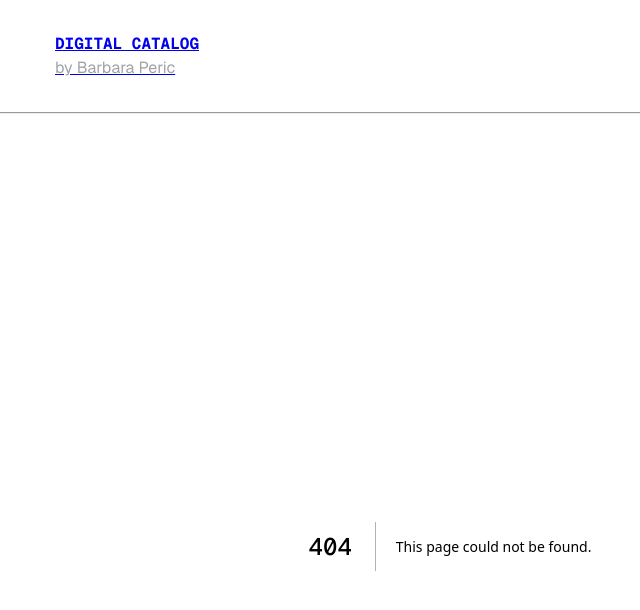
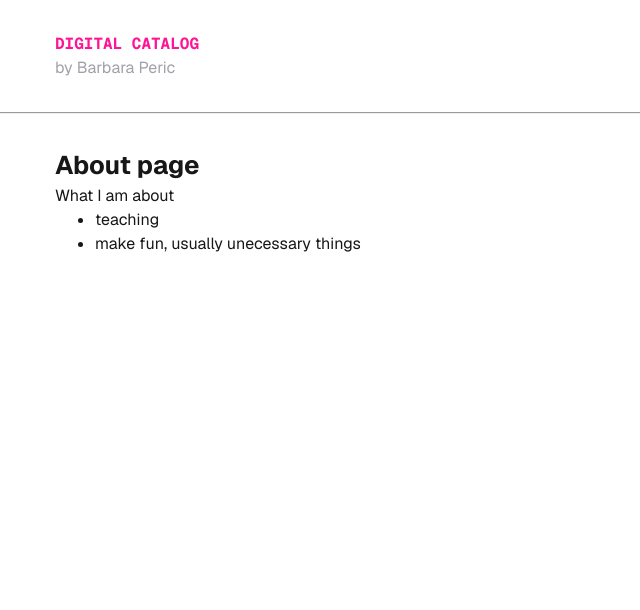
Before and after one commit to barbaraperic/catalog, a Next.js app: page /about in a window 1280 px wide. Before the commit this address had no page. Shown: the top 610 px of the page, without its empty margins (195-835 px from the left). Built offline with nearby package versions, Linux system fonts and the light colour scheme.

Commit message:
new page and added content

```diff
--- /dev/null
+++ b/app/about/page.tsx
@@ -0,0 +1,14 @@
+function AboutPage() {
+  return (
+    <div>
+      <h2>About page</h2>
+      <p>What I am about</p>
+      <ul>
+        <li>teaching</li>
+        <li>make fun, usually unecessary things</li>
+      </ul>
+    </div>
+  )
+}
+
+export default AboutPage
--- a/app/components/Cards/Cards.module.css
+++ b/app/components/Cards/Cards.module.css
@@ -6,9 +6,14 @@
 .container {
   display: grid;
   grid-template-rows: repeat(3, 1fr);
-  gap: 1rem;
+  gap: 0.5rem;
 }
 
 .subtitle {
   padding-left: var(--padding-left);
 }
+
+.link {
+  display: flex;
+  align-items: baseline;
+}
--- a/app/components/Cards/Cards.tsx
+++ b/app/components/Cards/Cards.tsx
@@ -69,7 +69,11 @@ function Cards() {
         style={highlightStyles}
       ></div>
       {cards.map((card) => (
-        <Link key={card.value} href={`/${card.value}`}>
+        <Link
+          key={card.value}
+          href={`/${card.value}`}
+          className={cardStyles.link}
+        >
           <h2
             className={`${styles.tab} ${cardStyles.title}`}
             onMouseOver={(ev) => repositionHighlight(ev, card)}
--- a/app/components/Tabs/Tabs.tsx
+++ b/app/components/Tabs/Tabs.tsx
@@ -11,10 +11,6 @@ const tabsData = [
   {
     title: 'Email',
     value: 'email',
-  },
-  {
-    title: 'Interactive',
-    value: 'interactive',
   },
 ]
 
--- a/app/layout.tsx
+++ b/app/layout.tsx
@@ -3,7 +3,6 @@ import Header from './components/Header/Header'
 import { GeistSans } from 'geist/font/sans'
 import { GeistMono } from 'geist/font/mono'
 import '@/app/styles/globals.css'
-import '@/app/styles/shared.css'
 
 export const metadata: Metadata = {
   title: 'CatalogGarden',
--- a/app/styles/globals.css
+++ b/app/styles/globals.css
@@ -87,6 +87,11 @@
       max-width: 38em;
     }
   }
+
+  a {
+    text-decoration: none;
+    color: deeppink;
+  }
 }
 
 @layer layout {
--- a/app/styles/shared.css
+++ /dev/null
@@ -1,27 +0,0 @@
-/* .grid-title {
-  text-transform: uppercase;
-  font-family: var(--font-geist-mono);
-  font-size: var(--h5);
-} */
-
-.wrapper {
-  margin: 2rem auto;
-  padding-left: var(--padding-left);
-}
-
-.wrapper h1 {
-  font-size: 1em;
-  container-name: wrapper;
-}
-
-@media (min-width: 25em) {
-  .wrapper {
-    max-width: 50em;
-  }
-}
-
-@container wrapper (min-width: 25em) {
-  .wrapper h1 {
-    font-size: 2em;
-  }
-}
```
Also changed, not shown: app/playground/page.tsx (+11 -1 lines).
